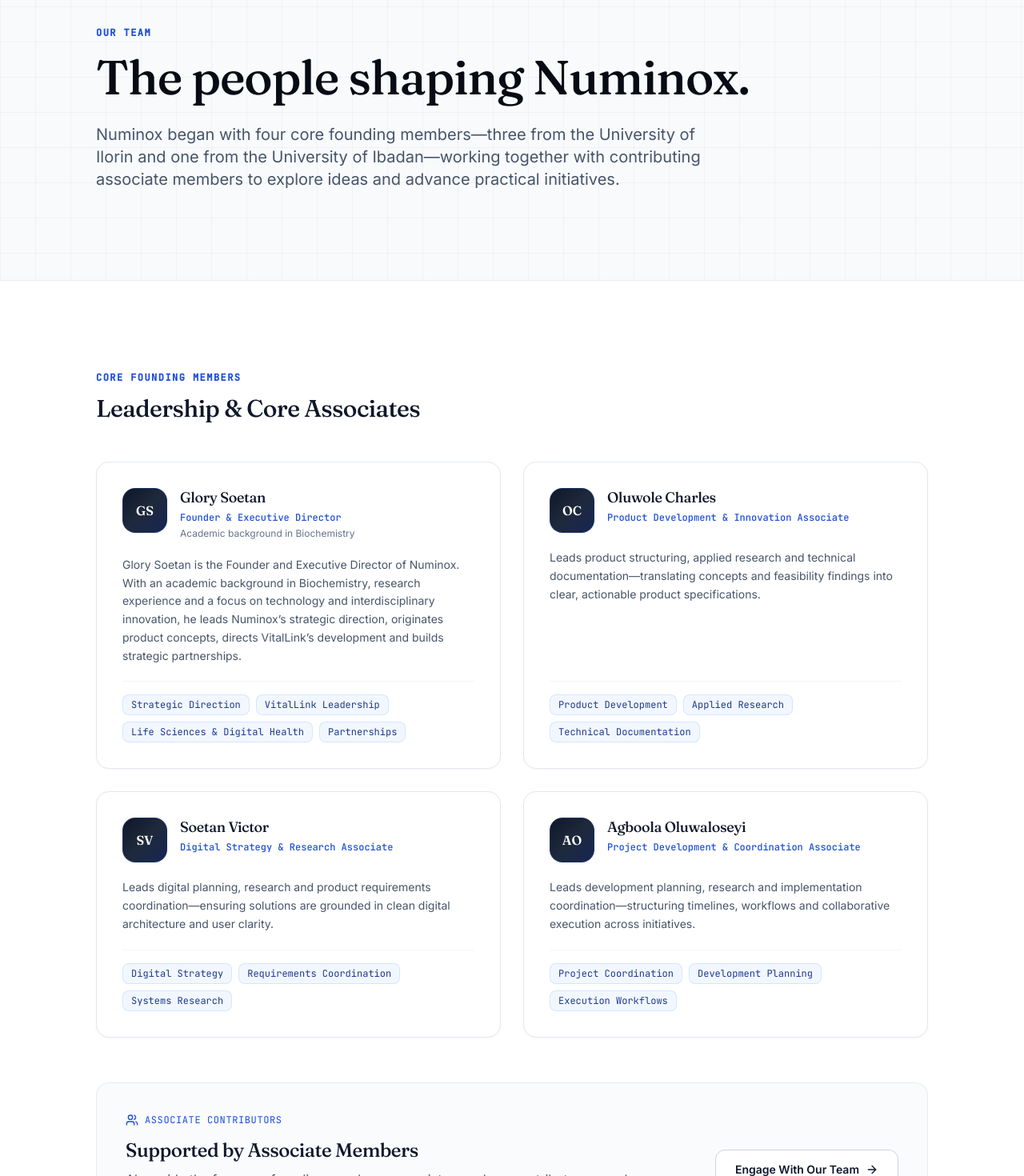
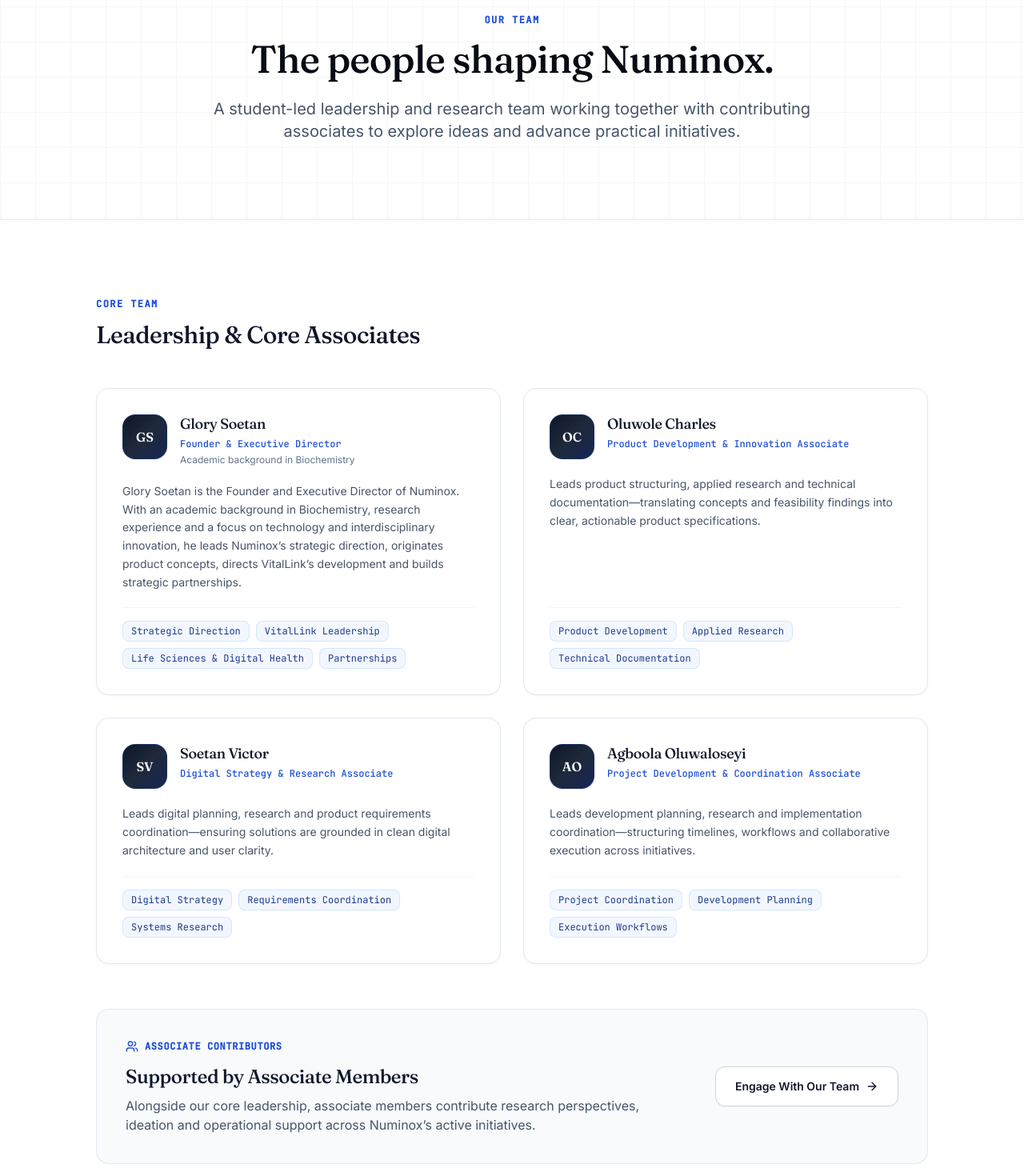
Before and after one commit to soetanglory1-sketch/numinox-website, a React (Vite) app: page /team in a window 1280 px wide. Shown: the part 160-1630 px from the top of the page at 80% size. Built offline with nearby package versions, Linux system fonts and the light colour scheme; no server answers.

Commit message:
Update TeamPage.tsx

```diff
--- a/src/pages/TeamPage.tsx
+++ b/src/pages/TeamPage.tsx
@@ -7,31 +7,32 @@ import { teamMembers } from '@/data/content';
 export function TeamPage() {
   usePageTitle(
     'Our Team',
-    'Meet the four founding members of Numinox—Glory Soetan, Oluwole Charles, Soetan Victor and Agboola Oluwaloseyi—and learn about our associate contributors.'
+    'Meet the Numinox leadership and associate team—Glory Soetan, Oluwole Charles, Soetan Victor and Agboola Oluwaloseyi.'
   );
 
   return (
     <>
       {/* Hero */}
-      <section className="relative overflow-hidden grid-bg border-b border-ink-200/70 dark:border-ink-800">
-        <div className="container-page py-20 lg:py-28">
-          <p className="section-label mb-4 animate-fade-down">Our Team</p>
-          <h1 className="text-4xl sm:text-5xl lg:text-6xl font-display font-medium text-ink-950 dark:text-white max-w-4xl leading-[1.08] animate-fade-up">
-            The people shaping Numinox.
-          </h1>
-          <p className="mt-7 text-lg sm:text-xl text-ink-600 dark:text-ink-300 max-w-3xl leading-relaxed animate-fade-up animate-delay-200">
-            Numinox began with four core founding members—three from the University of Ilorin and
-            one from the University of Ibadan—working together with contributing associate members
-            to explore ideas and advance practical initiatives.
-          </p>
+      <section className="relative overflow-hidden grid-bg bg-white dark:bg-ink-950 border-b border-ink-200/80 dark:border-ink-800">
+        <div className="container-page py-16 sm:py-24">
+          <div className="max-w-3xl mx-auto text-center">
+            <p className="section-label mb-4">Our Team</p>
+            <h1 className="text-4xl sm:text-5xl font-display font-medium text-ink-950 dark:text-white leading-[1.12]">
+              The people shaping Numinox.
+            </h1>
+            <p className="mt-6 text-base sm:text-xl text-ink-600 dark:text-ink-300 leading-relaxed">
+              A student-led leadership and research team working together with contributing
+              associates to explore ideas and advance practical initiatives.
+            </p>
+          </div>
         </div>
       </section>
 
-      {/* Core Founding Team */}
-      <section className="py-20 lg:py-28 bg-white dark:bg-ink-950">
+      {/* Core Leadership & Team */}
+      <section className="py-16 sm:py-24 bg-white dark:bg-ink-950">
         <div className="container-page">
           <div className="max-w-2xl mb-12">
-            <p className="section-label mb-3">Core Founding Members</p>
+            <p className="section-label mb-3">Core Team</p>
             <h2 className="text-3xl font-display font-medium text-ink-900 dark:text-white">
               Leadership &amp; Core Associates
             </h2>
@@ -44,10 +45,10 @@ export function TeamPage() {
           </div>
 
           {/* Associate Members Acknowledgement */}
-          <div className="mt-14 rounded-2xl border border-ink-200/80 dark:border-ink-800 bg-ink-50/70 dark:bg-ink-900/40 p-7 sm:p-9">
+          <div className="mt-14 rounded-2xl border border-ink-200/90 dark:border-ink-800 bg-ink-50 dark:bg-ink-900/60 p-7 sm:p-9">
             <div className="flex flex-col md:flex-row md:items-center justify-between gap-6">
               <div className="space-y-2 max-w-2xl">
-                <div className="inline-flex items-center gap-2 text-xs font-mono uppercase tracking-wider text-accent-600 dark:text-accent-400">
+                <div className="inline-flex items-center gap-2 text-xs font-mono font-semibold uppercase tracking-wider text-accent-600 dark:text-accent-400">
                   <Users className="h-4 w-4" />
                   <span>Associate Contributors</span>
                 </div>
@@ -55,9 +56,9 @@ export function TeamPage() {
                   Supported by Associate Members
                 </h3>
                 <p className="text-sm sm:text-base text-ink-600 dark:text-ink-300 leading-relaxed">
-                  Alongside the four core founding members, associate members contribute research
-                  perspectives, ideation and operational support to Numinox’s ongoing exploration
-                  and project development.
+                  Alongside our core leadership, associate members contribute research
+                  perspectives, ideation and operational support across Numinox’s active
+                  initiatives.
                 </p>
               </div>
 
```
